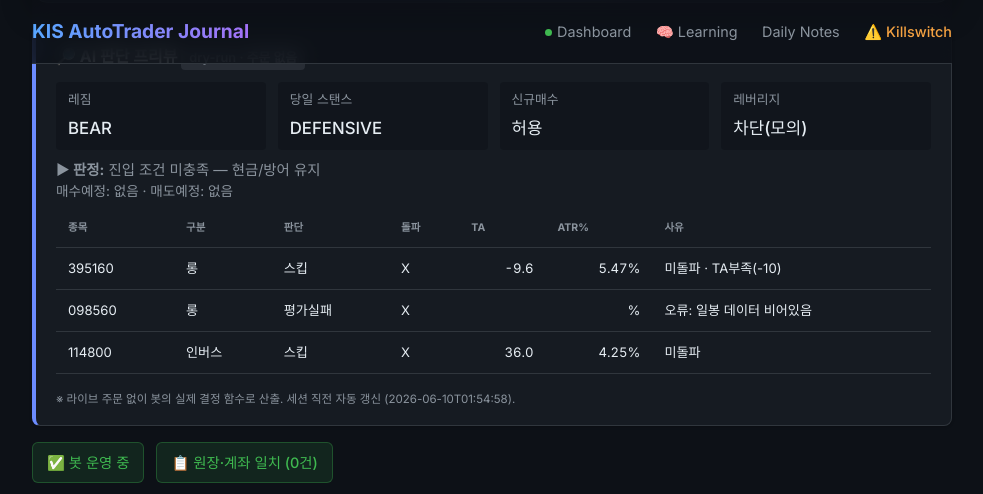
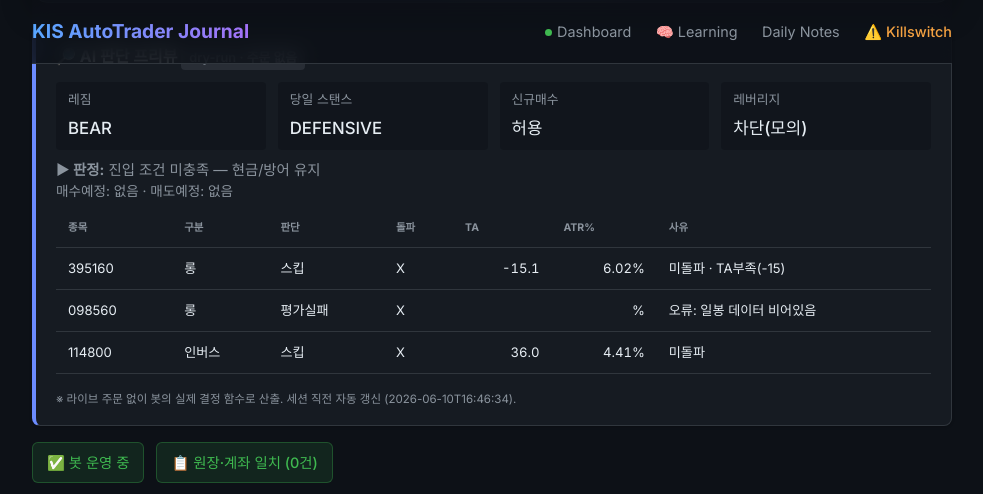
Before and after one commit to BudongJW/kis-trading-journal, a Jekyll site: the page built from index.html, in a window 1280 px wide and 900 px high, scrolled down 351 px. Shown: the top 494 px of the window, without its empty margins (148-1131 px from the left). Built offline with Jekyll 4.4.1, drawn with Linux system fonts in a browser that asks for light colours; nearby versions of some CDN libraries.

Commit message:
auto: dry-run preview 06-10 16:47Z

```diff
--- a/_data/dry_run.json
+++ b/_data/dry_run.json
@@ -1,13 +1,13 @@
 {
-  "generated_at": "2026-06-10T01:54:58",
+  "generated_at": "2026-06-10T16:46:34",
   "mode": "DRY-RUN (읽기 전용, 주문 없음)",
   "market": {
     "regime": "BEAR",
     "regime_blind": false,
-    "regime_detail": "카나리아 1/2 음전환 | HMM bear (99%) → BEAR 격상",
+    "regime_detail": "카나리아 1/2 음전환 | HMM bear (100%) → BEAR 격상",
     "day_stance": "DEFENSIVE",
     "day_stance_forced": false,
-    "briefing": "오늘 스탠스 방어(DEFENSIVE) · 레짐 BEAR·신뢰도 24% · 美 오버나이트 bearish(-1.0%) · 고변동(100.0%ile) · 예산 25%·최대 1종목·허용 인버스",
+    "briefing": "오늘 스탠스 방어(DEFENSIVE) · 레짐 BEAR·신뢰도 29% · 美 오버나이트 bullish(+0.9%) · 고변동(100.0%ile) · 예산 25%·최대 1종목·허용 인버스",
     "blocks_new_buys": false
   },
   "gates": {
@@ -17,29 +17,19 @@
   },
   "account": {
     "cash": 783401,
-    "holdings_readable": {
-      "214980": 1
-    }
+    "holdings_readable": "없음/조회실패"
   },
-  "holdings_risk": [
-    {
-      "symbol": "214980",
-      "qty": 1,
-      "price": 114665,
-      "would_sell": false,
-      "reason": ""
-    }
-  ],
+  "holdings_risk": [],
   "entry_candidates": [
     {
       "symbol": "395160",
       "type": "롱",
       "decision": "스킵",
       "breakout": false,
-      "ta": -9.6,
-      "atr_pct": 5.47,
+      "ta": -15.1,
+      "atr_pct": 6.02,
       "fee_gate_ok": true,
-      "why_skip": "미돌파 · TA부족(-10)"
+      "why_skip": "미돌파 · TA부족(-15)"
     },
     {
       "symbol": "098560",
@@ -53,7 +43,7 @@
       "decision": "스킵",
       "breakout": false,
       "ta": 36.0,
-      "atr_pct": 4.25,
+      "atr_pct": 4.41,
       "fee_gate_ok": true,
       "why_skip": "미돌파"
     }
```
